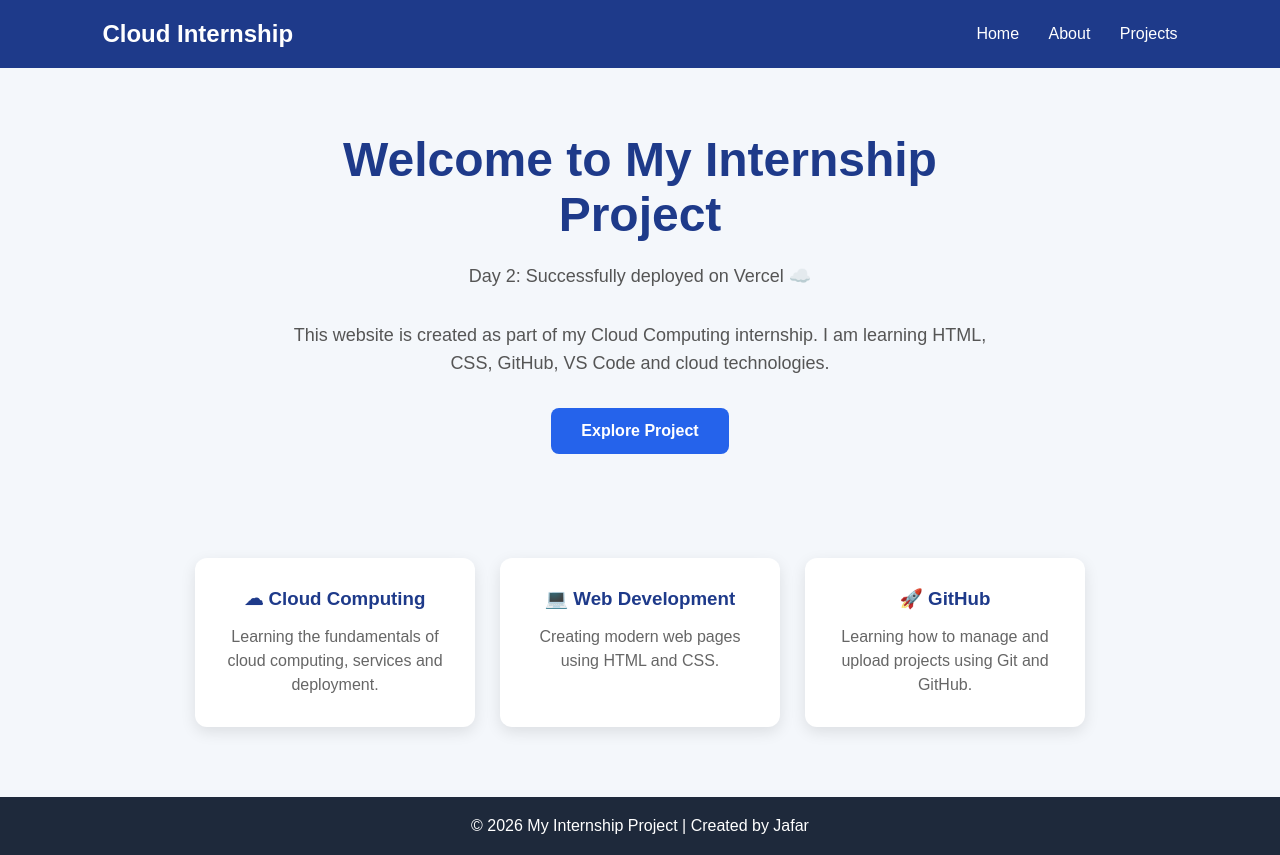
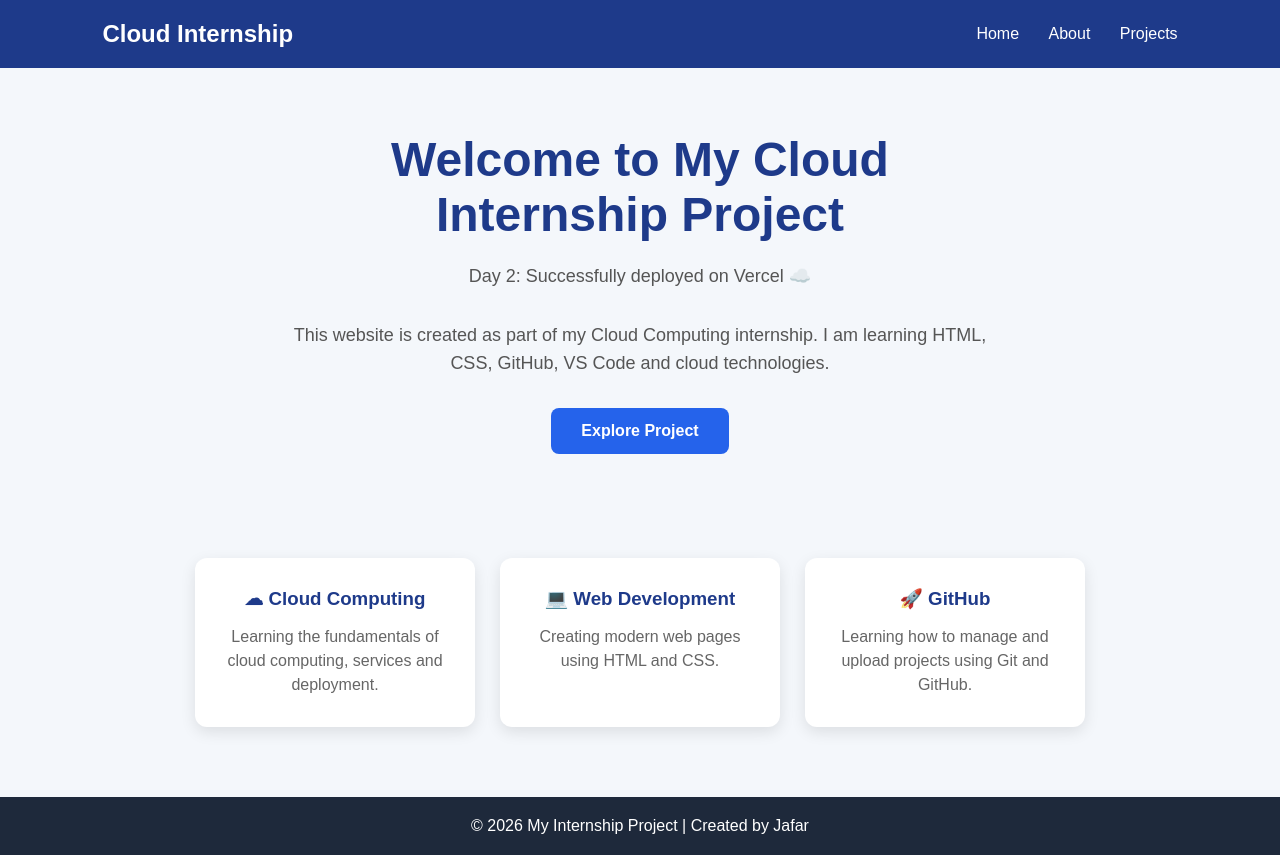
Before and after one commit to Jafarmansoori1999/cloud-internship-project, a plain HTML site: page index.html in a window 1280 px wide. Drawn offline with Linux system fonts and the light colour scheme.

Commit message:
Update internship project heading

```diff
--- a/index.html
+++ b/index.html
@@ -125,7 +125,7 @@
     <section class="hero">
         <div class="hero-content">
 
-            <h1>Welcome to My Internship Project</h1>
+            <h1>Welcome to My Cloud Internship Project</h1>
             <p>Day 2: Successfully deployed on Vercel ☁️</p>
             <p>
                 This website is created as part of my Cloud Computing
```
